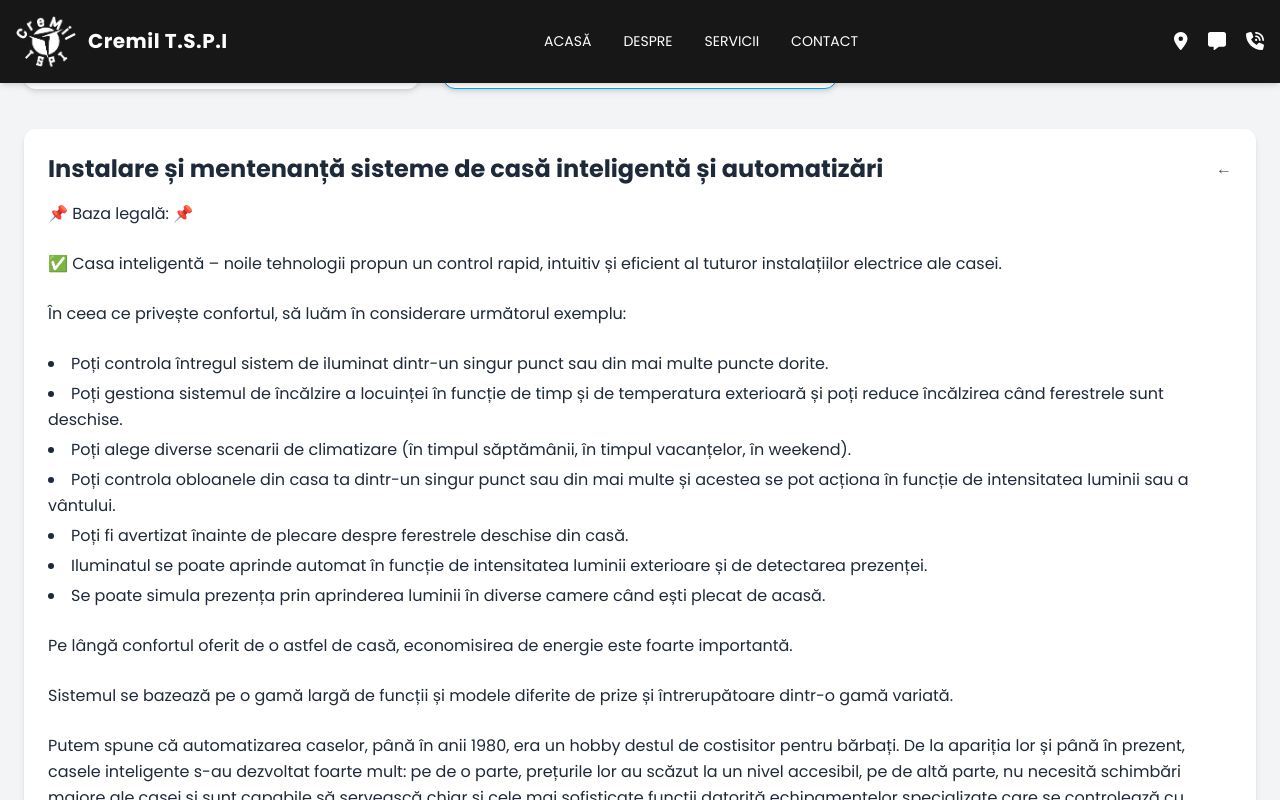
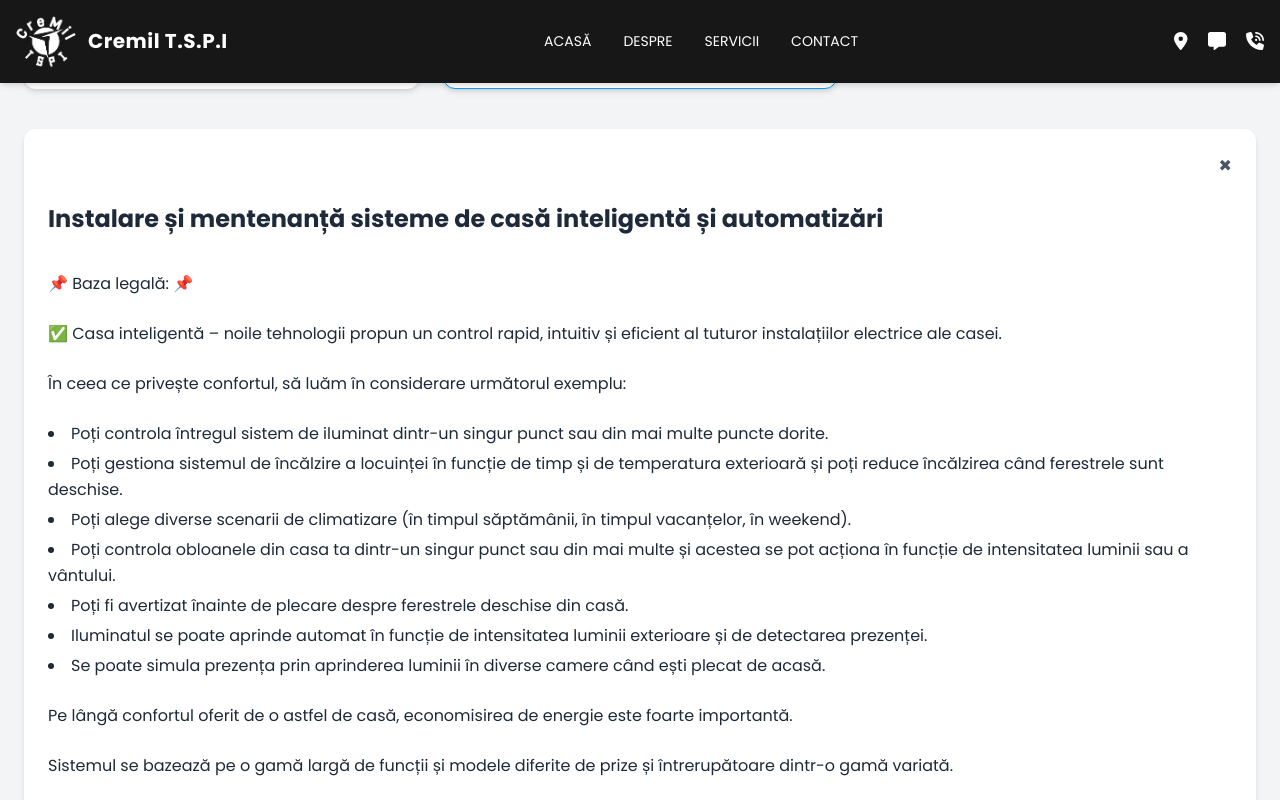
Before and after one commit to teodorpantiru/Test, a Next.js app: page / in a window 1280 px wide. Both pictures are taken after a click on the element 639 px from the left and 1789 px from the top of the page. Shown: the part 1776-2576 px from the top of the page. Built offline with nearby package versions, Linux system fonts and the light colour scheme.

Commit message:
changes10

```diff
--- a/app/components/ServicesDetails.jsx
+++ b/app/components/ServicesDetails.jsx
@@ -7,14 +7,17 @@ export default function ServicesDetails({ selectedService, onCloseService }) {
 
   return (
     <div className="text-gray-800 space-y-6 leading-relaxed text-base">
-      <div className="flex justify-between items-center mb-4">
-        <h2 className="text-2xl font-bold">{selectedService.title}</h2>
+      <div className="flex items-left justify-end">
         <button
           onClick={onCloseService}
           className="flex text-md text-gray-600 hover:underline items-center align-center justify-center text-center"
         >
-          &larr;
+          ✖
         </button>
+      </div>
+
+      <div className="flex justify-between items-center mb-4">
+        <h2 className="text-2xl font-bold mb-5">{selectedService.title}</h2>
       </div>
 
       {selectedService.content.map((block, index) => {
```
